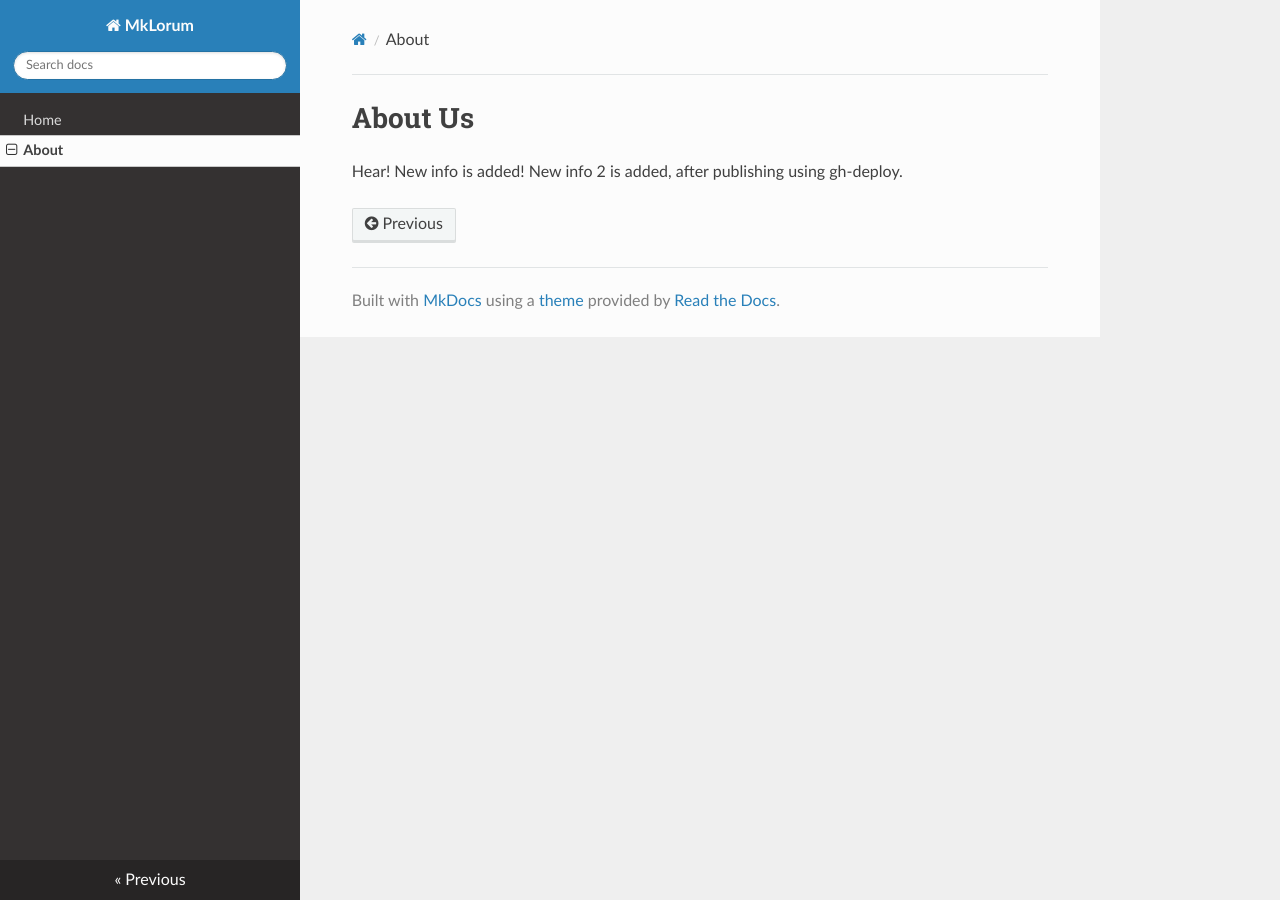
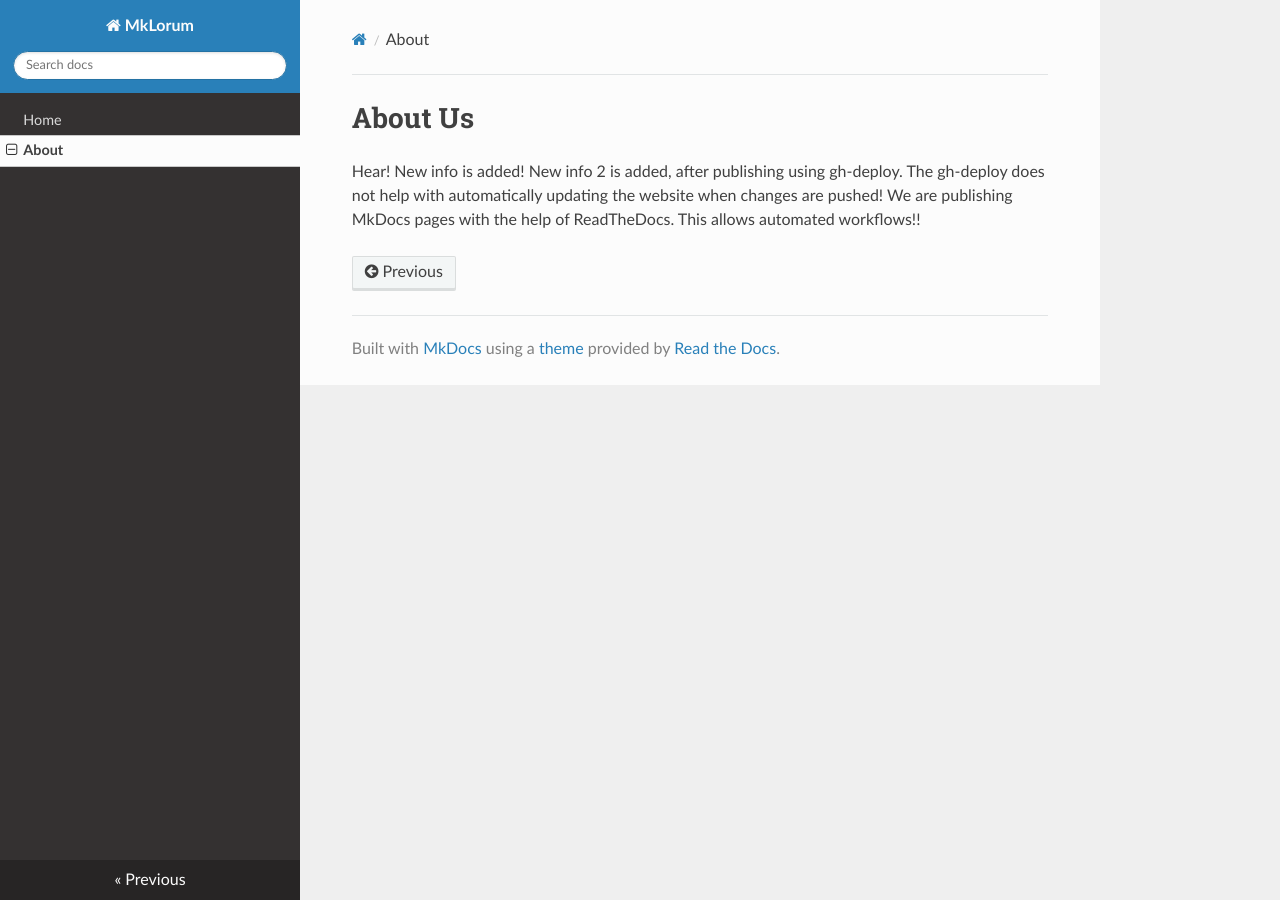
Before and after one commit to tusharlone/cs102-git-essentials, an MkDocs documentation site: the page built from docs/about.md, in a window 1280 px wide. Built offline with MkDocs 1.6.1, drawn with Linux system fonts in a browser that asks for light colours; nearby versions of some CDN libraries.

Commit message:
new info added!

```diff
--- a/docs/about.md
+++ b/docs/about.md
@@ -3,3 +3,5 @@
 Hear!
 New info is added!
 New info 2 is added, after publishing using gh-deploy.
+The gh-deploy does not help with automatically updating the website when changes are pushed!
+We are publishing MkDocs pages with the help of ReadTheDocs. This allows automated workflows!!
```
